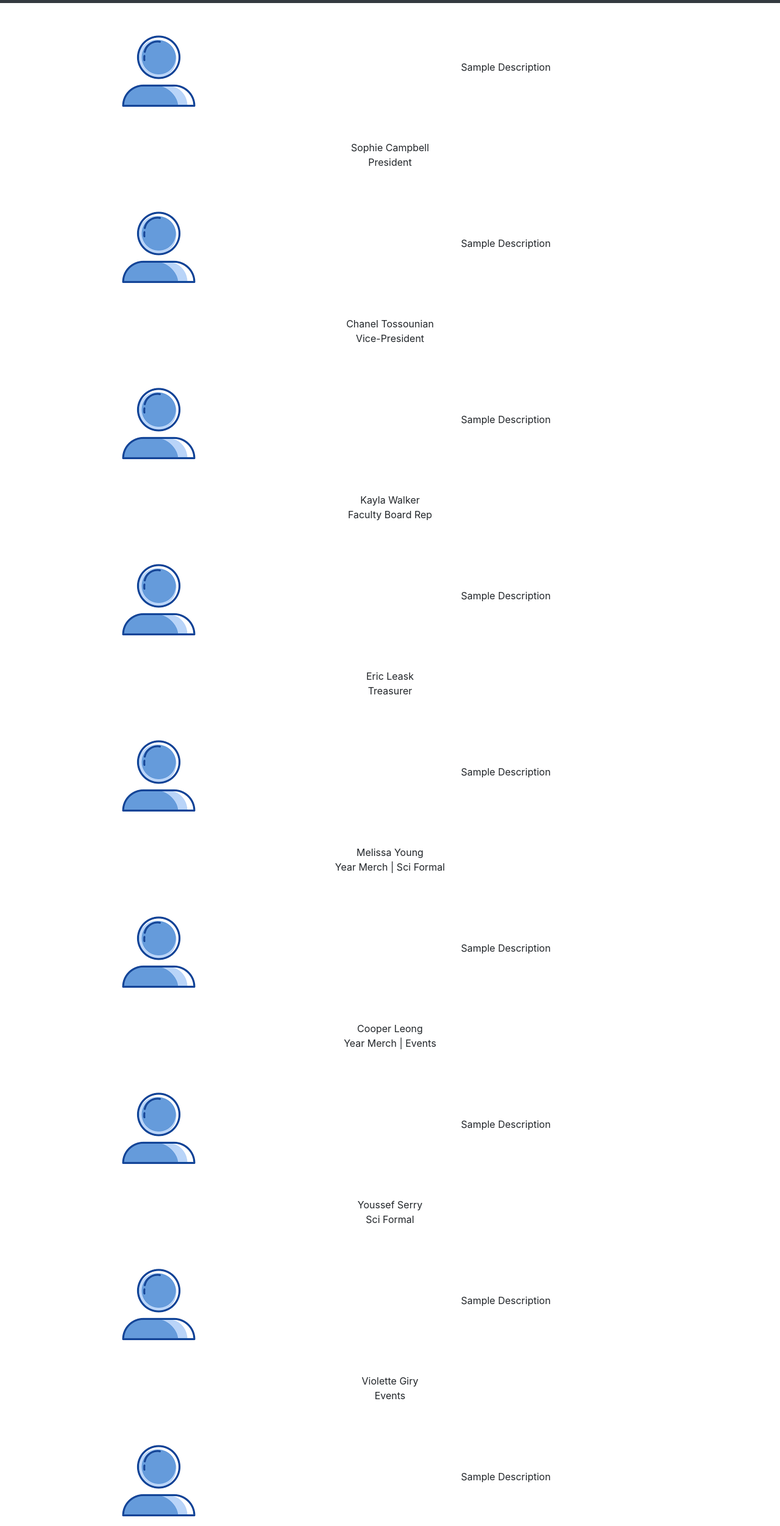
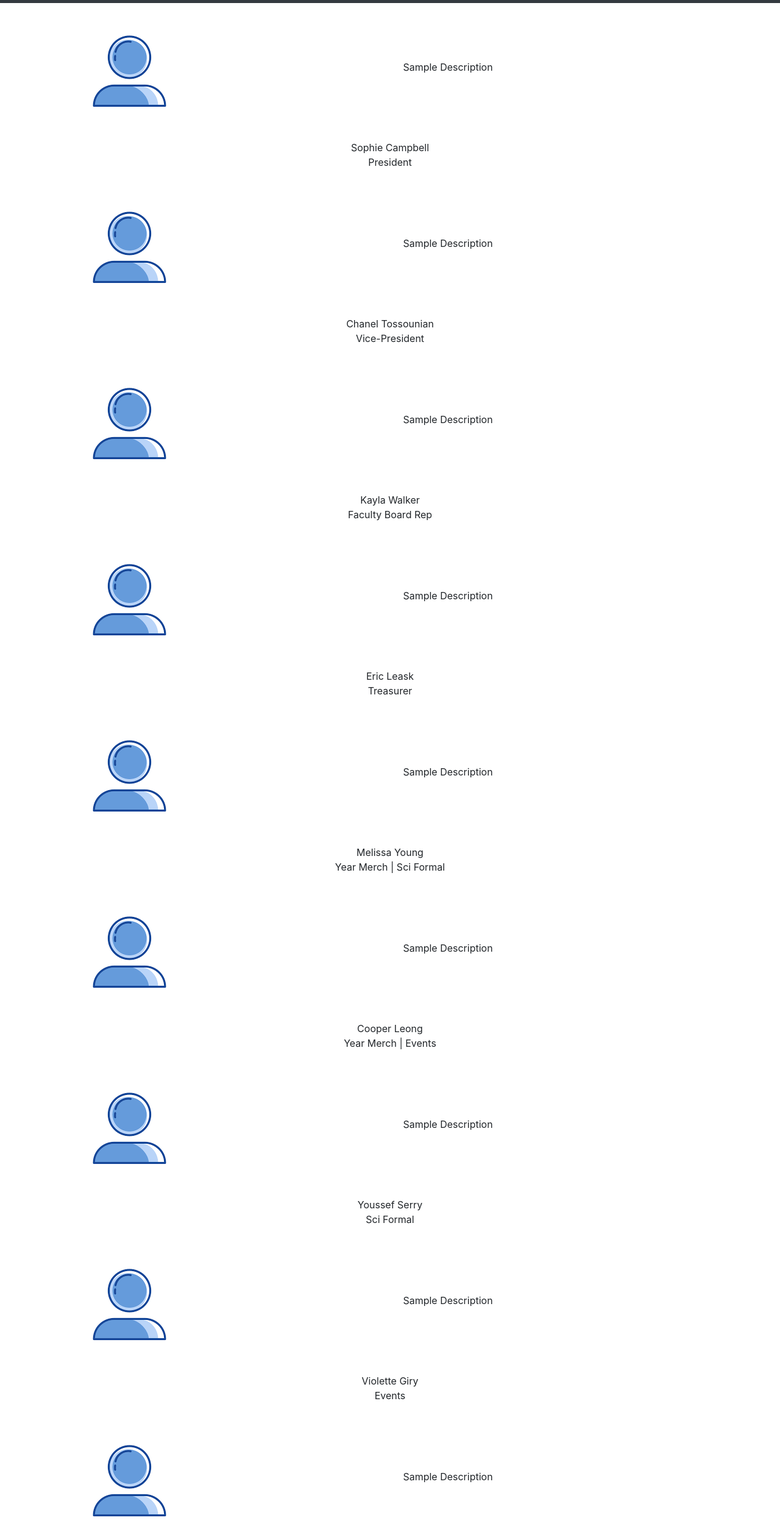
Before and after one commit to sci20/sci20.github.io, a plain HTML site: page pages/yearExec.html in a window 1280 px wide. Shown: the part 57-2560 px from the top of the page at 61% size. Drawn offline with nearby package versions, Linux system fonts and the light colour scheme.

Commit message:
changed column sizings from 4/8 to 3/9

```diff
--- a/pages/yearExec.html
+++ b/pages/yearExec.html
@@ -71,7 +71,7 @@
     <main>
         <div class="profiles container">
             <div class="row align-items-center">
-                <div class="col-sm-4 text-center">
+                <div class="col-sm-3 text-center">
                     <img src="/images/800x800-avatar.png" alt="Sophie Campbell: President">
                 </div>
                 <div class="col-sm-8 text-center">
@@ -85,7 +85,7 @@
                 </div>
             </div>
             <div class="row align-items-center">
-                <div class="col-sm-4 text-center">
+                <div class="col-sm-3 text-center">
                     <img src="/images/800x800-avatar.png" alt="Chanel Tossounian: Vice-President">
                 </div>
                 <div class="col-sm-8 text-center">
@@ -99,7 +99,7 @@
                 </div>
             </div>
             <div class="row align-items-center">
-                <div class="col-sm-4 text-center">
+                <div class="col-sm-3 text-center">
                     <img src="/images/800x800-avatar.png" alt="Kayla Walker: Faculty Board">
                 </div>
                 <div class="col-sm-8 text-center">
@@ -113,7 +113,7 @@
                 </div>
             </div>
             <div class="row align-items-center">
-                <div class="col-sm-4 text-center">
+                <div class="col-sm-3 text-center">
                     <img src="/images/800x800-avatar.png" alt="Eric Leask: Treasurer">
                 </div>
                 <div class="col-sm-8 text-center">
@@ -127,7 +127,7 @@
                 </div>
             </div>
             <div class="row align-items-center">
-                <div class="col-sm-4 text-center">
+                <div class="col-sm-3 text-center">
                     <img src="/images/800x800-avatar.png" alt="Melissa Young: Year Merch, Sci Formal">
                 </div>
                 <div class="col-sm-8 text-center">
@@ -141,7 +141,7 @@
                 </div>
             </div>
             <div class="row align-items-center">
-                <div class="col-sm-4 text-center">
+                <div class="col-sm-3 text-center">
                     <img src="/images/800x800-avatar.png" alt="Cooper Leong: Year Merch, Events">
                 </div>
                 <div class="col-sm-8 text-center">
@@ -155,7 +155,7 @@
                 </div>
             </div>
             <div class="row align-items-center">
-                <div class="col-sm-4 text-center">
+                <div class="col-sm-3 text-center">
                     <img src="/images/800x800-avatar.png" alt="Youssef Serry: Sci Formal">
                 </div>
                 <div class="col-sm-8 text-center">
@@ -169,7 +169,7 @@
                 </div>
             </div>
             <div class="row align-items-center">
-                <div class="col-sm-4 text-center">
+                <div class="col-sm-3 text-center">
                     <img src="/images/800x800-avatar.png" alt="Violette Giry: Events">
                 </div>
                 <div class="col-sm-8 text-center">
@@ -183,7 +183,7 @@
                 </div>
             </div>
             <div class="row align-items-center">
-                <div class="col-sm-4 text-center">
+                <div class="col-sm-3 text-center">
                     <img src="/images/800x800-avatar.png" alt="Jeremy Coathup: Scribe/Publicity">
                 </div>
                 <div class="col-sm-8 text-center">
@@ -197,7 +197,7 @@
                 </div>
             </div>
             <div class="row align-items-center">
-                <div class="col-sm-4 text-center">
+                <div class="col-sm-3 text-center">
                     <img src="/images/800x800-avatar.png" alt="Mukund Mauji: Webmaster">
                 </div>
                 <div class="col-sm-8 text-center">
@@ -211,7 +211,7 @@
                 </div>
             </div>
             <div class="row align-items-center">
-                <div class="col-sm-4 text-center">
+                <div class="col-sm-3 text-center">
                     <img src="/images/800x800-avatar.png" alt="Alexander McKinnon: Webmaster">
                 </div>
                 <div class="col-sm-8 text-center">
```
